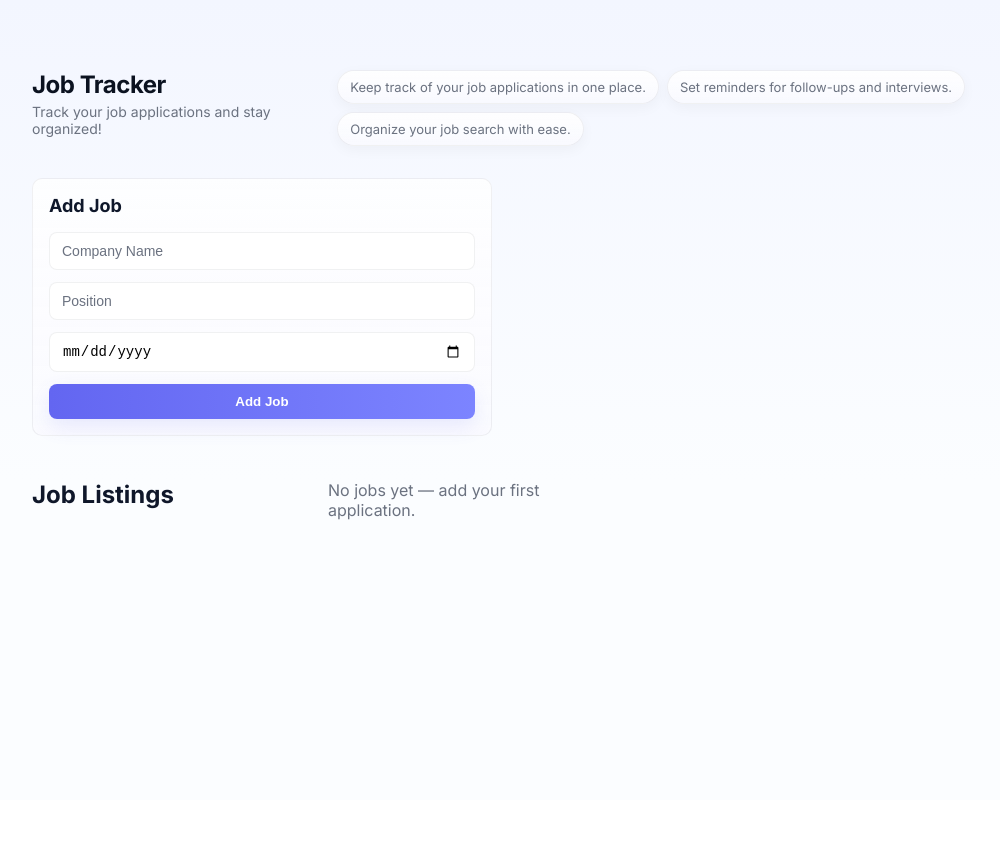
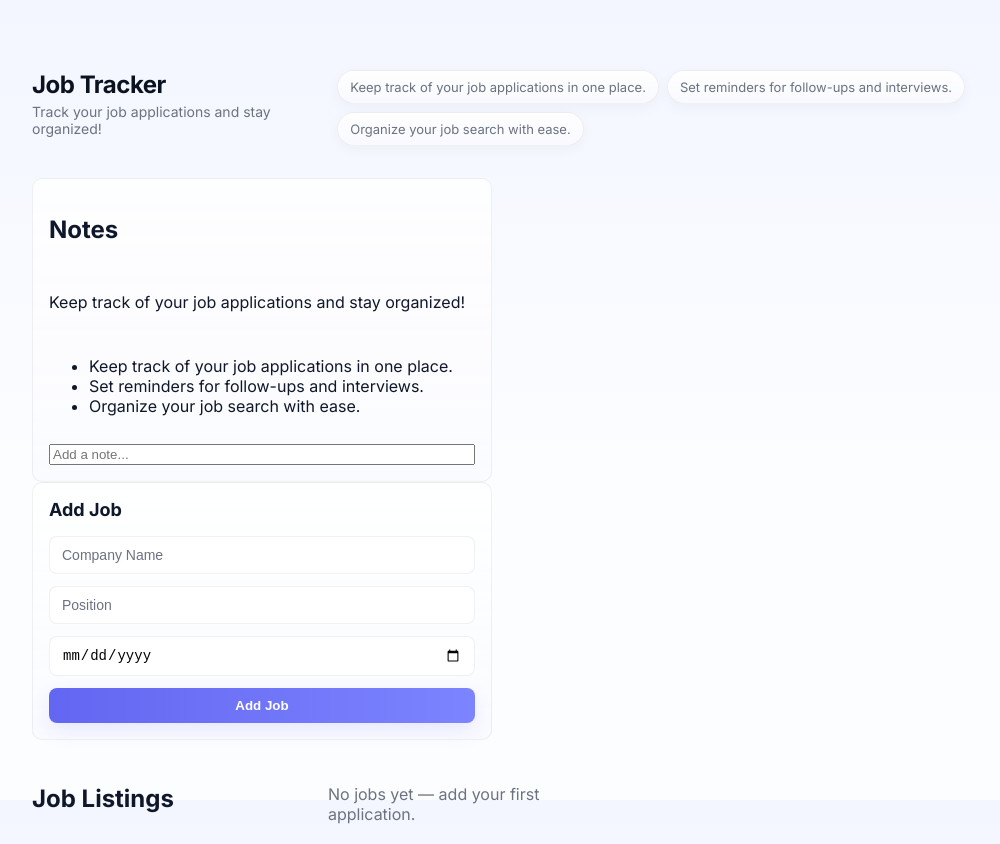
Before and after one commit to AureateProgrammer/Job-Tracker, a React (Vite) app: page / in a window 1280 px wide. Shown: the whole page, without its empty margins (58-1058 px from the left). Before the commit the page ends 800 px from the top, so only its background shows below. Built offline with nearby package versions, Linux system fonts and the light colour scheme.

Commit message:
creating notes for app

```diff
--- a/src/App.css
+++ b/src/App.css
@@ -13,6 +13,25 @@
 }
 
 *{box-sizing:border-box}
+.notes :hover {
+    transform: translateY(-2px);
+
+
+    box-shadow: 0 20px 40px rgba(99,102,241,0.12);
+}
+.notes {
+    display:flex;
+    flex-direction:column;
+    gap:12px;
+    max-width:460px;
+    background: linear-gradient(180deg, rgba(255,255,255,0.8), rgba(250,250,255,0.75));
+    padding:16px;
+    border-radius:10px;
+    border:1px solid var(--card-border);
+
+
+
+}
 
 html,body{height:100%}
 body{
--- a/src/App.jsx
+++ b/src/App.jsx
@@ -1,11 +1,13 @@
 import './App.css'
 import JobName from './Component/JobName'
 import { JobBox } from './Component/JobBox'
+import {Notes} from './Component/Notes'
 
 function App() {
   return (
     <div className="app-root">
       <JobName />
+      <Notes />
       <JobBox />
     </div>
   )
--- /dev/null
+++ b/src/Component/Notes.tsx
@@ -0,0 +1,18 @@
+import React from "react";
+
+
+export function Notes() {
+    return (
+        <div className="notes">
+            <h2>Notes</h2>
+            <p>Keep track of your job applications and stay organized!</p>
+            <ul>
+                <li>Keep track of your job applications in one place.</li>
+                <li>Set reminders for follow-ups and interviews.</li>
+                <li>Organize your job search with ease.</li>
+            </ul>
+            <input type="text" placeholder="Add a note..." />
+
+        </div>
+    )
+}
```
